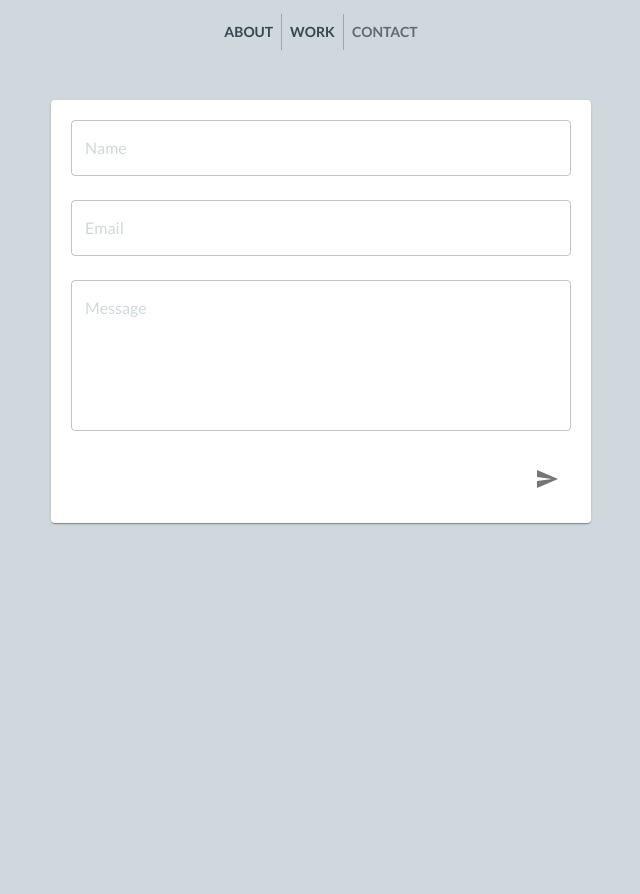
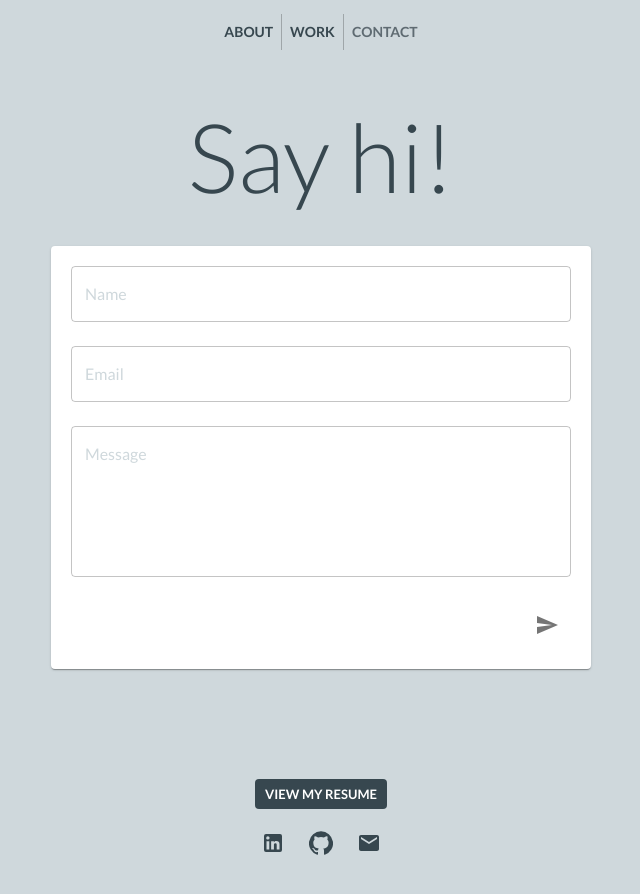
Before and after one commit to connorch/connor_chevli_portfolio, a React (Create React App) app: page /contact in a window 1280 px wide. Shown: the top 894 px of the page, without its empty margins (319-959 px from the left). Built offline with nearby package versions, Linux system fonts and the light colour scheme.

Commit message:
add footer to contact page

```diff
--- a/public/index.html
+++ b/public/index.html
@@ -27,7 +27,7 @@
   <title>Connor Chevli - full-stack developer</title>
 </head>
 
-<body>
+<body style="background-color:#cfd8dc">
   <noscript>You need to enable JavaScript to run this app.</noscript>
   <div id="root"></div>
 
--- a/src/components/Contact.js
+++ b/src/components/Contact.js
@@ -1,11 +1,14 @@
-import React from 'react';
-import { Grid, TextField, makeStyles, IconButton, Paper, Box } from '@material-ui/core';
+import React, { Fragment } from 'react';
+import { Grid, TextField, makeStyles, IconButton, Paper, Box, Typography } from '@material-ui/core';
 import SendIcon from '@material-ui/icons/Send';
+import Footer from './Footer';
 
 const Contact = () => {
   const classes = useStyles();
   return (
+    <Fragment>
       <Box className={classes.container}>
+        <Typography variant="h1" color="textPrimary" align="center" gutterBottom>Say hi!</Typography>
         <Paper className={classes.paper}>
           <form name="contact" method="post">
             <input type="hidden" name="form-name" value="contact" />
@@ -67,14 +70,16 @@ const Contact = () => {
           </form>
         </Paper>
       </Box>
+      <Footer />
+    </Fragment>
   );
 }
 
 const useStyles = makeStyles(theme => ({
   container: {
     backgroundColor: theme.palette.primary.main,
-    minHeight: '100vh',
-    paddingTop: 100
+    paddingTop: 100,
+    paddingBottom: 100
   },
   paper: {
     maxWidth: 500,
```
Lines whose indentation alone changed are shown as unchanged.
